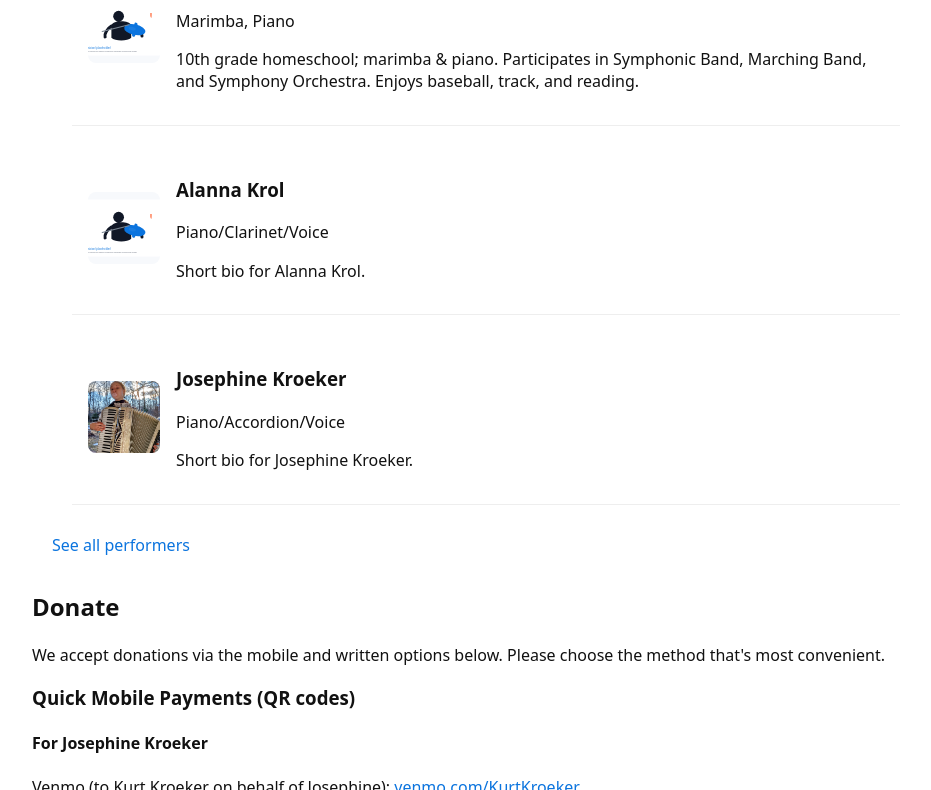
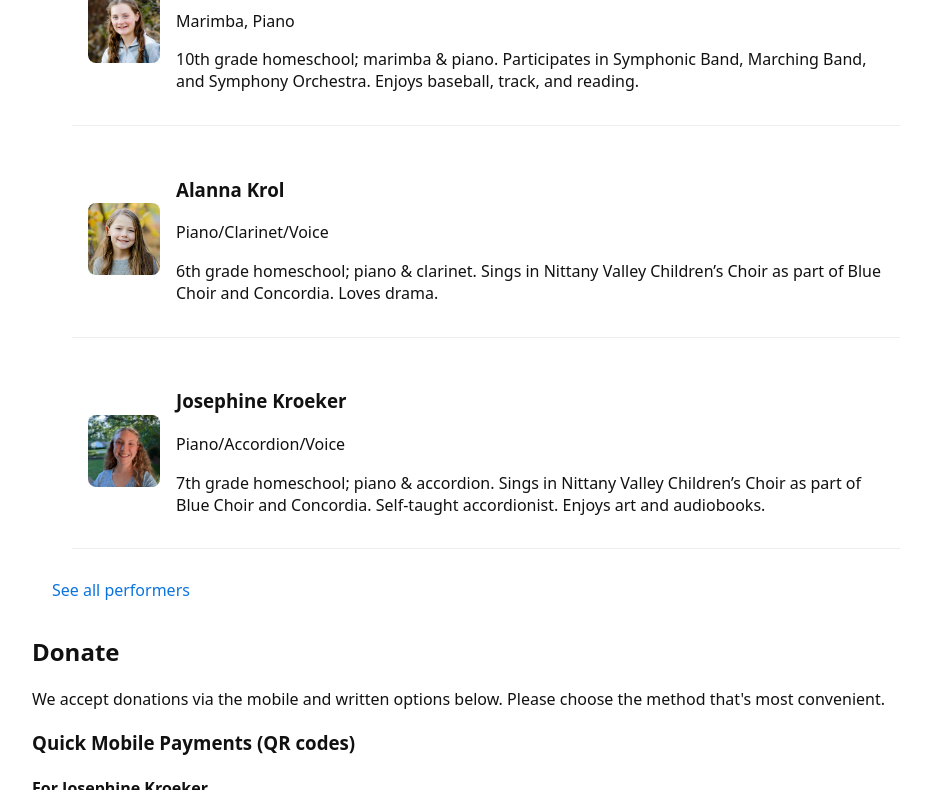
Before and after one commit to KurtKroeker/csehy-fundraising, a Jekyll site: the page built from index.md, in a window 1280 px wide and 900 px high, scrolled down 797 px, cut to the strip 0-790 px from the top of the window. Shown: the whole strip, without its empty margins (174-1105 px from the left). Built offline with Jekyll 4.4.1, drawn with Linux system fonts in a browser that asks for light colours.

Commit message:
minor bio edits; pics

```diff
--- a/_data/performers.yml
+++ b/_data/performers.yml
@@ -1,19 +1,19 @@
 - name: Elsa Krol
   instrument: Flute, Piano
-  photo: placeholder-musician.svg
+  photo: Elsa-headshot-orig.jpg
   bio: '11th grade homeschool; flute & piano. Active in Symphonic Band, Marching Band, Symphony Orchestra, Master Singers, and Flute Choir. Selected for PMEA ensembles.'
 - name: Charlotte Krol
   instrument: Marimba, Piano
-  photo: placeholder-musician.svg
+  photo: Charlotte-headshot-orig.jpg
   bio: '10th grade homeschool; marimba & piano. Participates in Symphonic Band, Marching Band, and Symphony Orchestra. Enjoys baseball, track, and reading.'
 - name: Alanna Krol
   instrument: Piano/Clarinet/Voice
-  photo: placeholder-musician.svg
-  bio: 'Short bio for Alanna Krol.'
+  photo: Alanna-headshot-orig.jpg
+  bio: '6th grade homeschool; piano & clarinet. Sings in Nittany Valley Children’s Choir as part of Blue Choir and Concordia. Loves drama.'
 - name: Josephine Kroeker
   instrument: Piano/Accordion/Voice
-  photo: josephine-accordion.jpg
-  bio: 'Short bio for Josephine Kroeker.'
+  photo: Josie-headshot-orig.jpg
+  bio: '7th grade homeschool; piano & accordion. Sings in Nittany Valley Children’s Choir as part of Blue Choir and Concordia. Self-taught accordionist. Enjoys art and audiobooks.'
 # - name: Example Student
 #   instrument: Violin
 #   photo: placeholder-musician.svg
```
